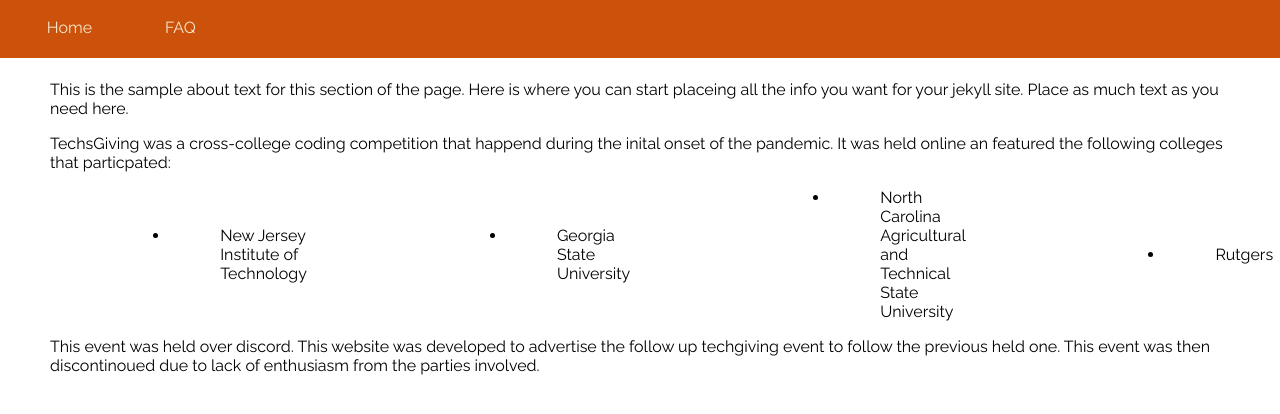
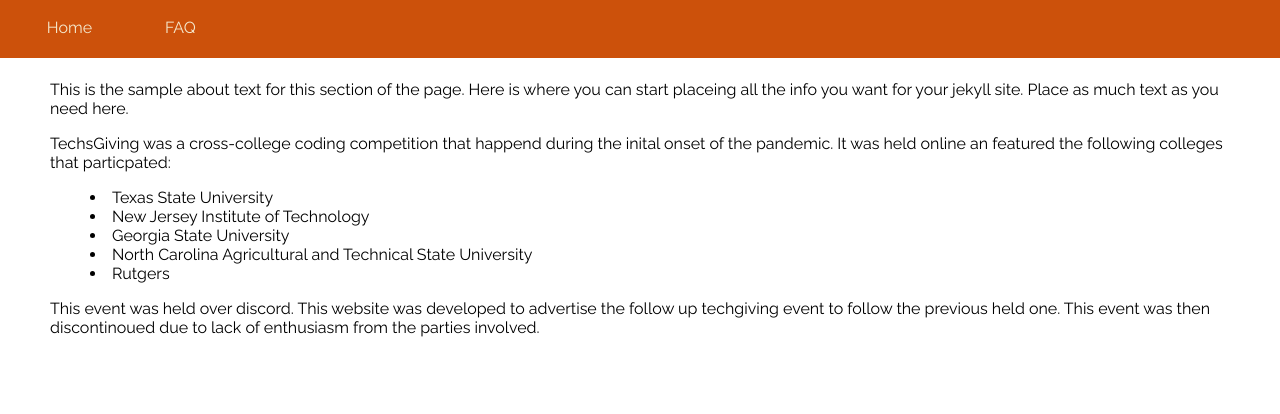
Before and after one commit to agl49/techsGivingArchive, a Jekyll site: the page built from _posts/2021-01-11-about.md, in a window 1280 px wide and 900 px high. Shown: the top 414 px of the window. Built offline with Jekyll 4.4.1, drawn with Linux system fonts in a browser that asks for light colours; our own code applies the rules of GitHub Pages for plain Markdown files.

Commit message:
final bullet point styling

```diff
--- a/_sass/main.scss
+++ b/_sass/main.scss
@@ -114,8 +114,9 @@
 
 .aboutBullets {
     display: flex;
-    align-items: center;
+    align-items: flex-start;
     justify-content: center;
+    flex-direction: column;
 }
 
 .aboutBullets li{
@@ -123,7 +124,7 @@
     padding-right: 200px;
     padding-left: 50px;
     text-align: left;
-    list-style-position: outside;
+    list-style-position: inside;
 }
 
 /* Who Section Components */
```
